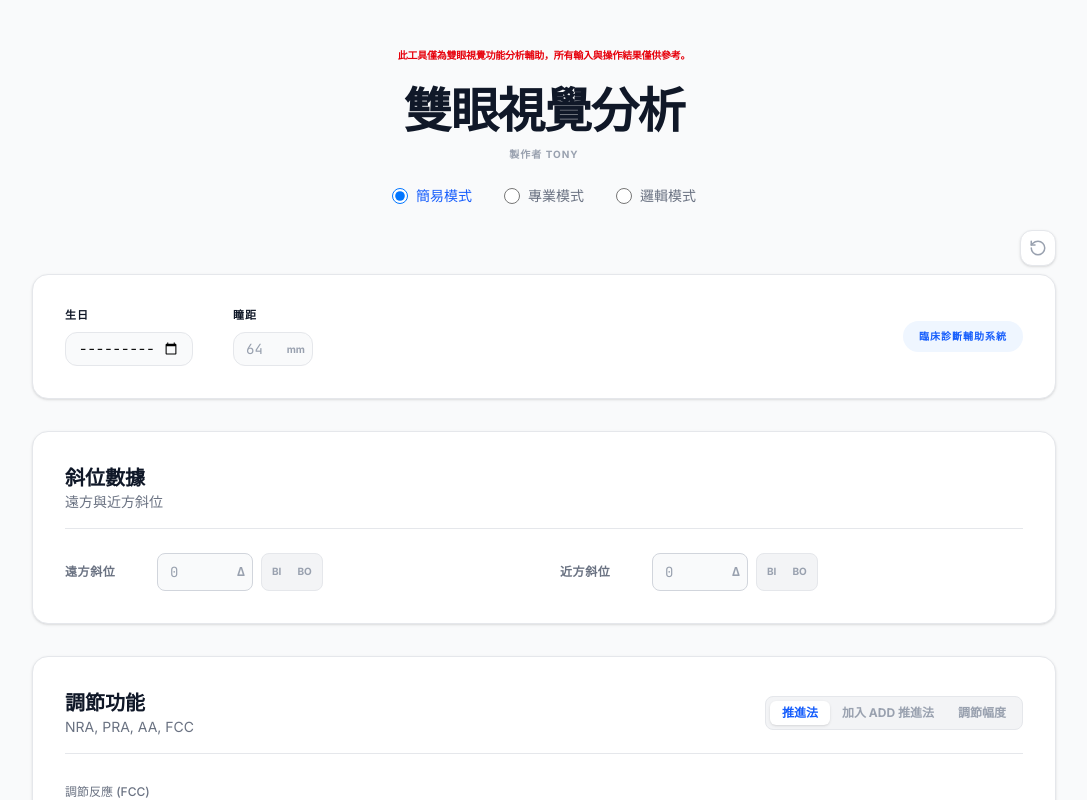
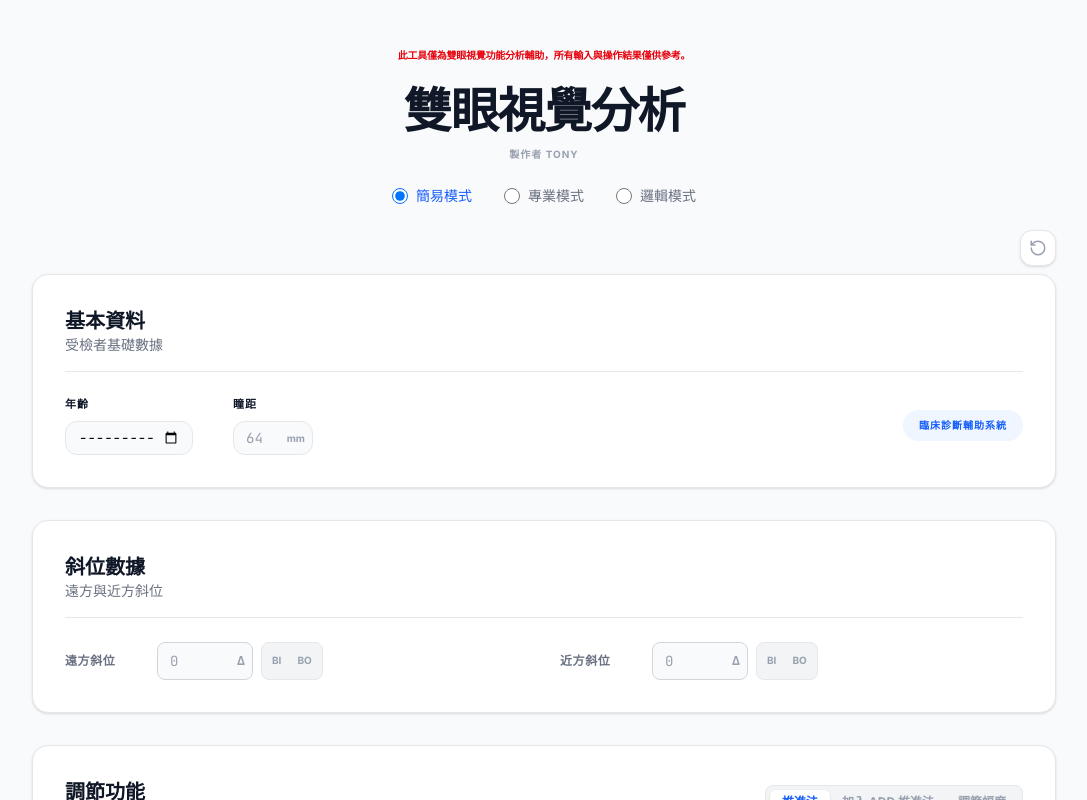
Before and after one commit to Luna05140514/ACA, a React (Vite) app: page / in a window 1280 px wide. Shown: the top 800 px of the page, without its empty margins (96-1183 px from the left). Built offline with nearby package versions, Linux system fonts and the light colour scheme.

Commit message:
Add files via upload

```diff
--- a/src/App.tsx
+++ b/src/App.tsx
@@ -1057,16 +1057,29 @@ export default function App() {
             {/* General Info Section - Hidden in Logic mode as requested */}
             {mode !== 'logic' && (
               <div className="bg-white rounded-2xl shadow-sm border border-gray-200 p-8 mb-8">
+                <SectionHeader
+                  icon={Activity}
+                  title="基本資料"
+                  subtitle="受檢者基礎數據"
+                  hideIcon={true}
+                />
                 <div className="flex flex-col lg:flex-row items-center lg:items-center gap-8">
                   <div className="flex flex-wrap items-start gap-10 flex-1">
                     {/* Birth Date Group */}
                     <div className="flex flex-col gap-2">
-                      <label
-                        className="text-[11px] font-black text-gray-900 tracking-widest uppercase"
-                        htmlFor="general-birthdate"
-                      >
-                        生日
-                      </label>
+                      <div className="flex items-center gap-2">
+                        <label
+                          className="text-[11px] font-black text-gray-900 tracking-widest uppercase"
+                          htmlFor="general-birthdate"
+                        >
+                          年齡
+                        </label>
+                        {data.birthDate && (
+                          <span className="text-[10px] font-black text-blue-600">
+                            ({calculateAge(data.birthDate)} 歲)
+                          </span>
+                        )}
+                      </div>
                       <div className="relative">
                         <input
                           id="general-birthdate"
@@ -1076,13 +1089,6 @@ export default function App() {
                           onKeyDown={(e) => handleKeyDown(e, 'general-birthdate')}
                           className="w-32 px-3 py-1.5 bg-gray-50 border border-gray-200 rounded-xl focus:ring-1 focus:ring-blue-500 focus:bg-white transition-all font-mono text-sm"
                         />
-                        {data.birthDate && (
-                          <div className="absolute -bottom-5 left-1">
-                            <p className="text-[9px] font-black text-blue-600 whitespace-nowrap">
-                              {calculateAge(data.birthDate)} 歲
-                            </p>
-                          </div>
-                        )}
                       </div>
                     </div>
 
```
